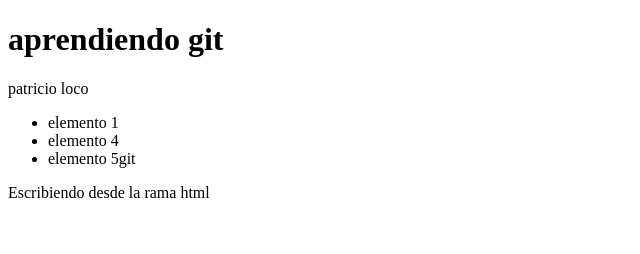
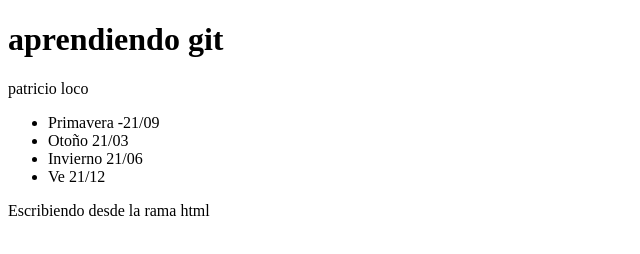
Before and after one commit to ericastro0615/mirchaJonGit, a plain HTML site: page index.html in a window 1280 px wide. Shown: the whole page, without its empty margins (0-640 px from the left). Drawn offline with Linux system fonts and the light colour scheme.

Commit message:
editando el ultimo commit. Agregando fechas de estaciones

```diff
--- a/index.html
+++ b/index.html
@@ -13,9 +13,11 @@
 
     </p>
     <ul>
-        <li>elemento 1</li>
-        <li>elemento 4</li>
-        <li>elemento 5git </li>
+        <li>Primavera -21/09</li>
+        <li>Otoño 21/03 </li>
+        <li>Invierno 21/06</li>
+        <li>Ve 21/12 </li>
+
     </ul>
     <p> Escribiendo desde la rama html </p>
     <script src = "index.js"></script>
```
